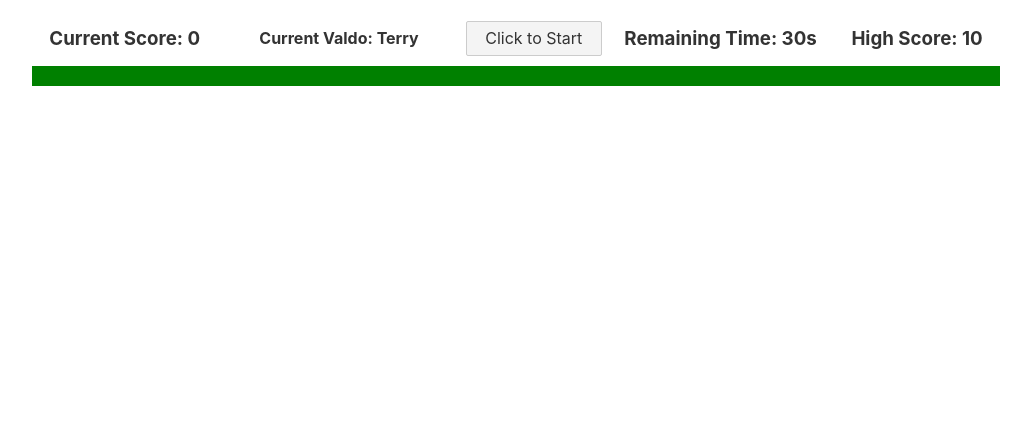
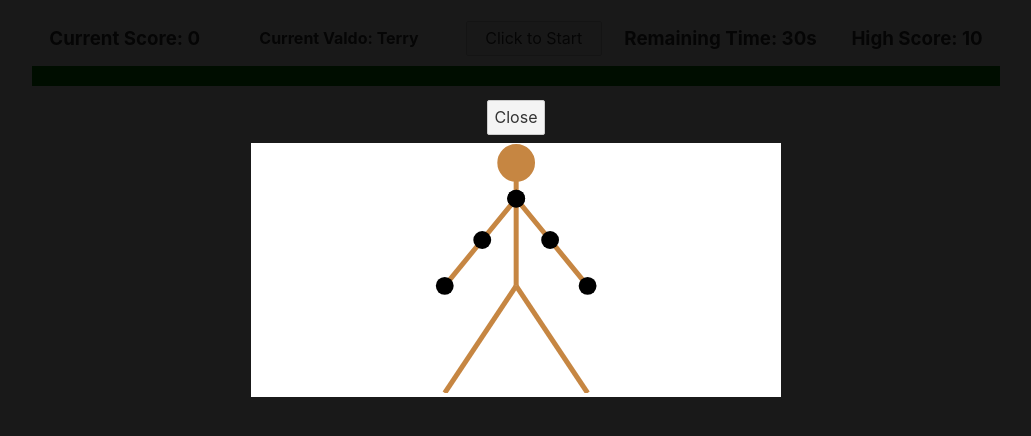
Before and after one commit to JoshCode25/vheres-valdo, a Svelte app: page / in a window 1280 px wide. Shown: the top 436 px of the page, without its empty margins (124-1155 px from the left). Built offline with nearby package versions, Linux system fonts and the light colour scheme.

Commit message:
fixed left arm point issues

```diff
--- a/src/App.svelte
+++ b/src/App.svelte
@@ -4,6 +4,7 @@
   import ValdoDisplay from './ValdoDisplay.svelte';
   import { valdoStore } from './Stores/valdoStore.js';
   import { gameTimer } from './Stores/timerStore';
+  import Modal from './Modal.svelte';
 
   const displaySVG = true;
   const skinPalette = [
@@ -18,6 +19,7 @@
   let incorrectTagPenalty = 5;
   let valdoTagBonus = 5;
   let tagPointReward = 1;
+  let isModalOpen = true;
 
   function handleTag(event) {
     if ($gameTimer.timerActive) {
@@ -35,6 +37,14 @@
     }
   }
 </script>
+
+<Modal {isModalOpen}>
+  <Valdo
+    valdoData={$valdoStore.displayedValdos[1]}
+    {displaySVG}
+    skinTone={skinPalette[1]}
+  />
+</Modal>
 
 <Header valdoName={$valdoStore.activeValdo.fullName} />
 <ValdoDisplay>
--- /dev/null
+++ b/src/Modal.svelte
@@ -0,0 +1,38 @@
+<script>
+  import { fly, fade } from 'svelte/transition';
+
+  export let isModalOpen = false;
+
+  function closeModal() {
+    isModalOpen = false;
+  }
+</script>
+
+{#if isModalOpen}
+  <div class="modal-wrapper" transition:fly={{ opacity: 0, y: 100 }}>
+    <button on:click={closeModal} aria-label="Close Modal Box">Close</button>
+    <slot />
+  </div>
+  <div on:click={closeModal} transition:fade class="background" />
+{/if}
+
+<style>
+  .modal-wrapper {
+    position: fixed;
+    inset: 100px 0;
+    min-width: 320px;
+    max-width: 530px;
+    margin: 0 auto;
+    width: 100%;
+    z-index: 1001;
+  }
+
+  .background {
+    background: black;
+    cursor: pointer;
+    inset: 0;
+    opacity: 0.9;
+    position: fixed;
+    z-index: 1000;
+  }
+</style>
--- a/src/Valdo/Valdo.svelte
+++ b/src/Valdo/Valdo.svelte
@@ -125,6 +125,9 @@
     margin: 5px;
     border: 2px solid black;
   }
+  div {
+    background-color: white;
+  }
 
   div:hover {
     cursor: pointer;
--- a/src/Valdo/ValdoArm.svelte
+++ b/src/Valdo/ValdoArm.svelte
@@ -1,9 +1,5 @@
 <script>
-  import {
-    getPointDist,
-    getPointDeltaAngle,
-    getPointDeltas,
-  } from './mathUtilities.js';
+  import { getPointDist, getPointDeltaAngle } from './mathUtilities.js';
 
   export let shoulderPoint = { x: 10, y: 10 };
   export let handPoint = { x: 15, y: 15 };
@@ -13,23 +9,23 @@
   export let skinTone = 'black';
   export let fullName = 'Jimberly Hanifred';
   export let armType = 'none';
+  export let displayDots = true;
 
   let elbowDeltas = {};
   let handDeltas = {};
 
-  let straightLine = true;
   let shoulderHandDist = getPointDist(shoulderPoint, handPoint);
   let shoulderElbowDist = maxArmLength / 2;
   let { angleToHoriz } = getPointDeltaAngle(shoulderPoint, handPoint);
-  let angleToHorizCos = armType === 'left' ? angleToHoriz + 90 : angleToHoriz;
+  if (armType === 'left') angleToHoriz = angleToHoriz + Math.PI;
 
   if (shoulderHandDist >= maxArmLength) {
     handDeltas = {
-      x: maxArmLength * Math.cos(angleToHorizCos),
+      x: maxArmLength * Math.cos(angleToHoriz),
       y: maxArmLength * Math.sin(angleToHoriz),
     };
     elbowDeltas = {
-      x: (maxArmLength * Math.cos(angleToHorizCos)) / 2,
+      x: (maxArmLength * Math.cos(angleToHoriz)) / 2,
       y: (maxArmLength * Math.sin(angleToHoriz)) / 2,
     };
   } else if (shoulderHandDist < maxArmLength) {
@@ -49,23 +45,29 @@
     x: shoulderPoint.x + elbowDeltas.x,
     y: shoulderPoint.y + elbowDeltas.y,
   };
+  let pointList = [shoulderPoint, elbowPoint, handPoint];
+  let pointNames = ['shoulder', 'elbow', 'hand'];
+  let elbowHandDeltas = getPointDeltaAngle(elbowPoint, handPoint);
 
-  let elbowHandDeltas = getPointDeltas(elbowPoint, handPoint);
+  let armPath = `M ${shoulderPoint.x} ${shoulderPoint.y}
+    l ${elbowDeltas.x} ${elbowDeltas.y}
+    l ${elbowHandDeltas.x} ${elbowHandDeltas.y}`;
+
+  console.log(armType, armPath);
+  console.log(angleToHoriz, Math.cos(angleToHoriz), Math.sin(angleToHoriz));
   console.log(
-    `${fullName + armType}:`,
-    'shoulder',
-    shoulderPoint,
-    'elbow',
-    elbowPoint,
-    'hand',
-    handPoint
+    `${fullName + armType}Points-
+    shoulder: x${shoulderPoint.x} y${shoulderPoint.y}
+    elbow: x${elbowPoint.x} y${elbowPoint.y}
+    hand: x${handPoint.x} y${handPoint.y}`
   );
 
-  let armPath = `M ${shoulderPoint.x} ${shoulderPoint.y}
-    l ${elbowDeltas.y} ${elbowDeltas.x}
-    l ${elbowHandDeltas.y} ${elbowHandDeltas.x}`;
-
-  console.log(armType, armPath);
+  console.log(
+    `${fullName + armType}Deltas-
+    elbow: x${elbowDeltas.x} y${elbowDeltas.y}
+    hand: x${handDeltas.x} y${handDeltas.y}
+    elbowHand: x${elbowHandDeltas.x} y${elbowHandDeltas.y} `
+  );
 </script>
 
 <path
@@ -74,3 +76,13 @@
   stroke={skinTone}
   stroke-width={limbThickness}
 />
+{#if displayDots}
+  {#each pointList as point, i (point.x)}
+    <circle
+      id={pointNames[i] + armType}
+      cx={point.x}
+      cy={point.y}
+      r={headDiameter / 4}
+    />
+  {/each}
+{/if}
--- a/src/Valdo/mathUtilities.js
+++ b/src/Valdo/mathUtilities.js
@@ -4,25 +4,17 @@ export function getPointDist(point1, point2) {
   );
 }
 
-export function getPointDeltaAngle(point1, point2) {
-  let deltaX = point1.x - point2.x;
-  let deltaY = point1.y - point2.y;
-  let angleToHoriz = Math.atan(deltaY / deltaX);
-
-  return {
-    deltaX: deltaX,
-    deltaY: deltaY,
-    angleToHoriz: angleToHoriz,
-  };
-}
-
 //receives two points and returns the distances between them broken into x-y components
-export function getPointDeltas(startPoint, endPoint) {
+export function getPointDeltaAngle(startPoint, endPoint) {
   let {x:startX, y:startY} = startPoint;
   let {x:endX, y:endY} = endPoint;
+  let deltaX = endX - startX;
+  let deltaY = endY - startY;
+  let angleToHoriz = Math.atan(deltaY / deltaX)
   let pointDeltas = {
     x: endX - startX,
-    y: endY - startY
+    y: endY - startY,
+    angleToHoriz: angleToHoriz
   }
   return pointDeltas;
 }
```
